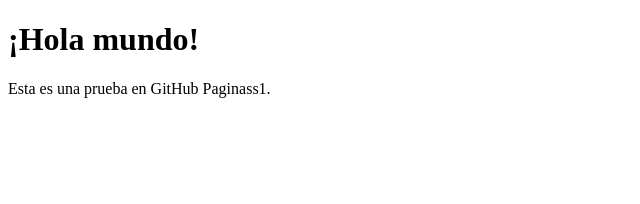
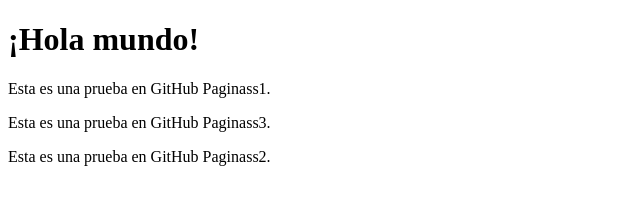
Before and after one commit to ReyJosegato1/PROYECTO2, a plain HTML site: page index.html in a window 1280 px wide. Shown: the whole page, without its empty margins (0-640 px from the left). Drawn offline with Linux system fonts and the light colour scheme.

Commit message:
Update index.html

```diff
--- a/index.html
+++ b/index.html
@@ -7,5 +7,7 @@
 <body>
     <h1>¡Hola mundo!</h1>
     <p>Esta es una prueba en GitHub Paginass1.</p>
+      <p>Esta es una prueba en GitHub Paginass3.</p>
+      <p>Esta es una prueba en GitHub Paginass2.</p>
 </body>
 </html>
```
